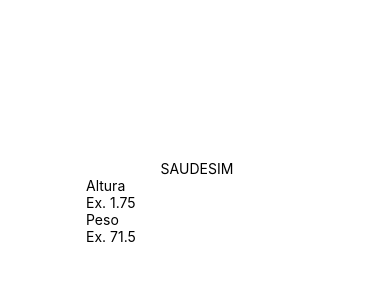
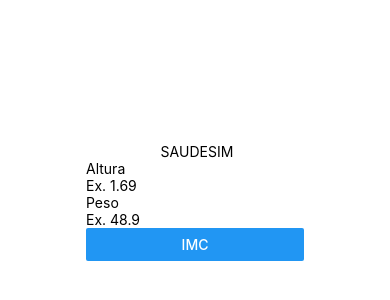
Before and after one commit to eduuardo1357/SAUDESIM, a React Native app: screen / in a window 390 px wide. Shown: the part 220-520 px from the top of the page. Built offline with nearby package versions, Linux system fonts and the light colour scheme.

Commit message:
adicionar Button e useState

```diff
--- a/SRC/Components/Form/index.js
+++ b/SRC/Components/Form/index.js
@@ -1,19 +1,31 @@
-import React from "react";
-import { View, TextInput, Text} from "react-native";
+import React, { useState } from "react";
+import { View, TextInput, Text, Button} from "react-native";
 
 export default function Form(){
+    const [height, setHeight] = useState(null)
+    const [weight, setWeight] = useState(null)
+    const [messageIMC, setMessageIMC] = useState("preencha o peso e altura");
+    const [imc, setIMC] = useState(null)
+    const [textButton, setTextButton] = useState("IMC")
+
+
     return(
         <View>
            <Text>Altura</Text>
            <TextInput
-           placeholder="Ex. 1.75"
+           placeholder="Ex. 1.69"
            keyboardType="numeric"
            />
            <Text>Peso</Text>
            <TextInput
-           placeholder="Ex. 71.5"
-           keyboardType="numeric"
-           />
+           placeholder="Ex. 48.9"
+           keyboardType="numeric"/>
+
+        <Button
+        onePress={() => validationImc ()}
+        title={textButton}
+        />
+
         </View>
     );
 }
```
